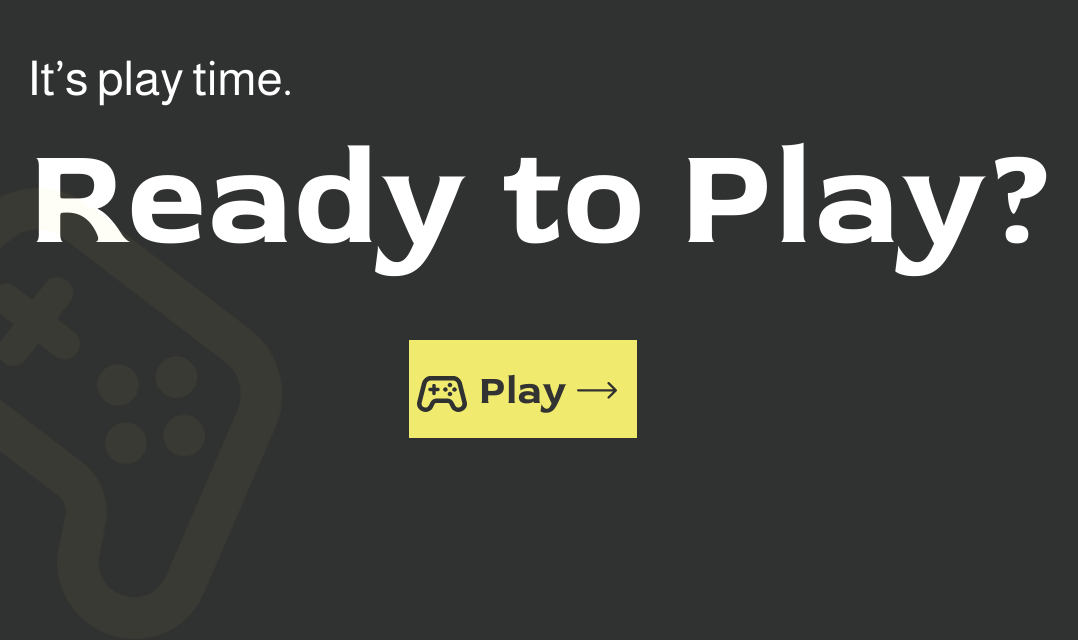
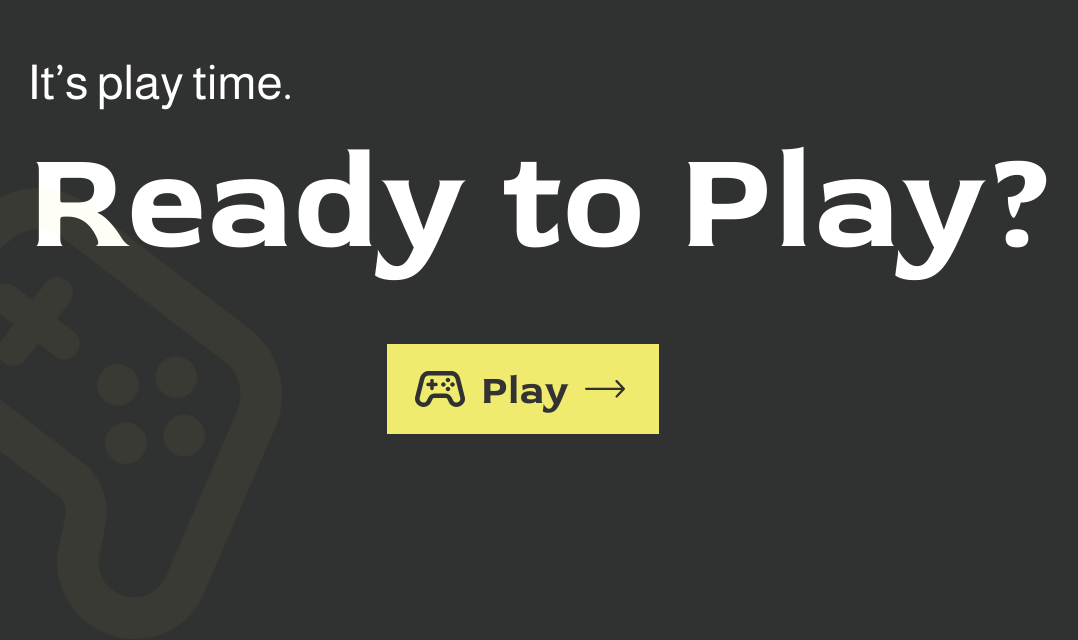
Before and after one commit to OlegOlanovski/Memory, a website built with Vite: page index.html in a window 1280 px wide. Shown: the part 160-800 px from the top of the page, without its empty margins (117-1195 px from the left). Built offline with nearby package versions, Linux system fonts and the light colour scheme.

Commit message:
Refine semantic HTML structure for start and settings pages

```diff
--- a/index.html
+++ b/index.html
@@ -11,15 +11,17 @@
 <body class="start-screen">
   <img src="/img/stadia-controller.png" alt="" aria-hidden="true">
   <main>
-    <section class="start-screen-content">
+    <div class="start-screen-content">
       <p class="sub-headline">It’s play time.</p>
       <h1>Ready to Play?</h1>
       <div class="start-screen-buttons">
-        <a href="./src/subpages/settings.html" class="button">Play</a>
-        <img class="button-icons --controller" src="/img/stadia-controller.svg" alt="" aria-hidden="true">
-        <img class="button-icons --arrow" src="/img/arrow-1.svg" alt="" aria-hidden="true">
+        <a href="./src/subpages/settings.html" class="button start-screen-button">
+          <img class="button-icons --controller" src="/img/stadia-controller.svg" alt="" aria-hidden="true">
+          <span class="start-screen-button__label">Play</span>
+          <img class="button-icons --arrow" src="/img/arrow-1.svg" alt="" aria-hidden="true">
+        </a>
       </div>
-    </section>
+    </div>
   </main>
   <script type="module" src="/src/main.ts"></script>
 </body>
--- a/src/sass/pages/settings.scss
+++ b/src/sass/pages/settings.scss
@@ -116,6 +116,11 @@
     width: 48px;
     height: auto;
     padding: 0 10px;
+  }
+
+  .headline {
+    margin: 0;
+    font: inherit;
   }
 }
 
--- a/src/sass/pages/start-screen.scss
+++ b/src/sass/pages/start-screen.scss
@@ -47,45 +47,71 @@
 }
 
 .start-screen-buttons {
-  @include animat.fade-in(1s);
-  display: grid;
-  gap: 2rem;
+  display: flex;
   align-items: center;
-  transition: all 0.3s ease;
-  background-color: rgb(240, 234, 110);
-  cursor: pointer;
   margin: 60px 0 0 0;
 
+  .button {
+    animation: none;
+    opacity: 1;
+    transform: none;
+  }
+}
+
+.start-screen-button {
+  display: inline-flex;
+  align-items: center;
+  gap: 1rem;
+  padding: 25px 34px 25px 28px;
+  background-color: rgb(240, 234, 110);
+  overflow: hidden;
+  transform: scale(1);
+  transform-origin: center;
+  will-change: transform;
+  transition:
+    box-shadow 0.32s ease,
+    transform 0.32s ease;
+
   &:hover {
-    padding: 0 7px;
-    transition: all 0.3s ease;
-  }
-  & .button-icons {
-    width: 50px;
-    height: auto;
-    top: 53%;
-    position: fixed;
+    box-shadow: 0 16px 28px rgba(0, 0, 0, 0.16);
+    transform: scale(1.04);
   }
 
-  & .button-icons.--controller {
-    width: 50px;
-    margin: -16px 7.5rem -16px 8px;
+  &__label {
+    display: inline-block;
+    line-height: 1;
+    transform: scale(1);
+    transform-origin: center;
+    transition: transform 0.32s ease;
   }
 
-  & .button-icons.--arrow {
-    width: 40px;
-    margin: -10px 0 -10px 10.5rem;
-    transition: all 0.35s ease-in-out;
+  .button-icons {
+    display: block;
+    height: auto;
+    flex-shrink: 0;
   }
 
-  &:hover .button-icons.button-icons.--arrow {
+  .button-icons.--controller {
+    width: 50px;
+    transform: translateX(0) rotate(0deg);
+    transition: transform 0.32s ease;
+  }
+
+  .button-icons.--arrow {
     width: 40px;
-    scale: 1.5;
-    margin: -9px 0 -9px 11.3rem;
-    transition: all 0.35s ease-in-out;
+    transform: translateX(0) scale(1);
+    transition: transform 0.32s ease;
   }
-  &:hover .button-icons.button-icons.--controller {
-    transform: rotate(-25deg);
-    transition: all 0.35s ease-in-out;
+
+  &:hover .start-screen-button__label {
+    transform: scale(1.06);
+  }
+
+  &:hover .button-icons.--controller {
+    transform: translateX(-8px) rotate(-24deg);
+  }
+
+  &:hover .button-icons.--arrow {
+    transform: translateX(8px) scale(1.18);
   }
 }
```
Also changed, not shown: src/subpages/settings.html (+17 -17 lines), dist/assets/game-B_hUU6P8.js (added), dist/assets/game-sPpBIJsx.js (deleted), dist/assets/main-BXblI4Qb.css (added), dist/assets/main-B_hUU6P8.js (added), dist/assets/main-BqFKzz7h.css (deleted), dist/assets/main-C_oTa8QE.js, dist/assets/main-sPpBIJsx.js (deleted), dist/assets/settings-B_hUU6P8.js (added), dist/assets/settings-sPpBIJsx.js (deleted), dist/index.html, dist/src/subpages/game.html, dist/src/subpages/settings.html, 8 other files.
